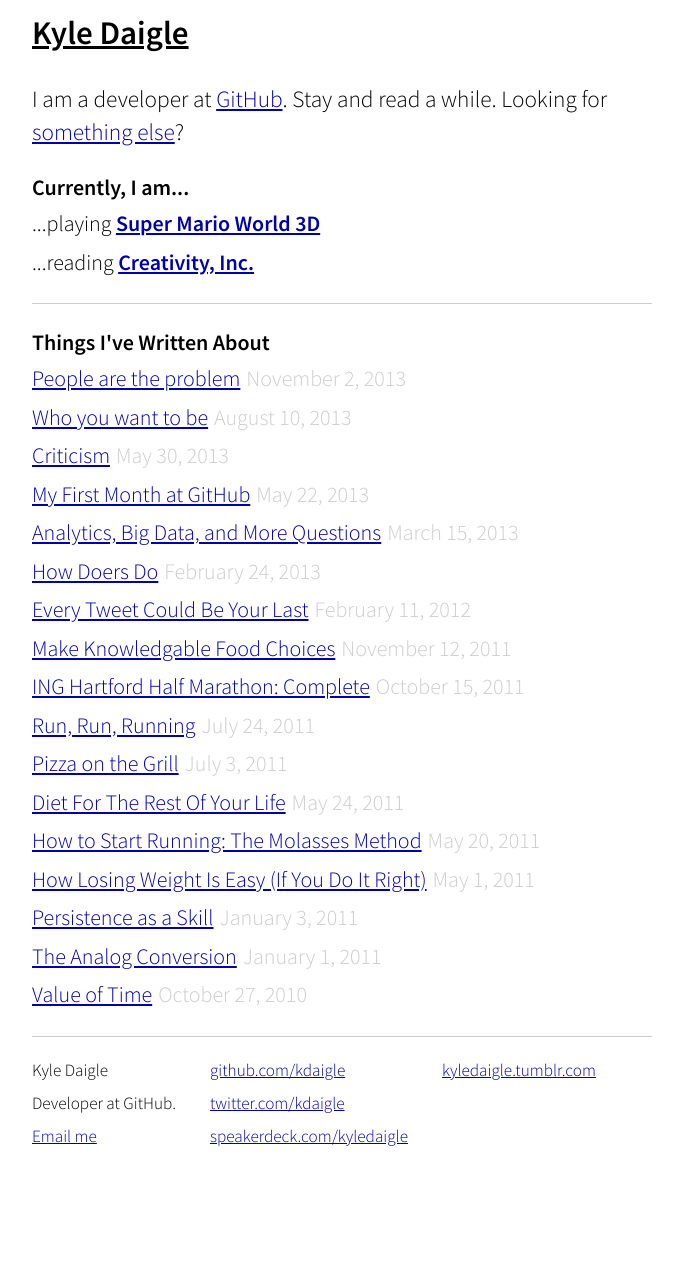
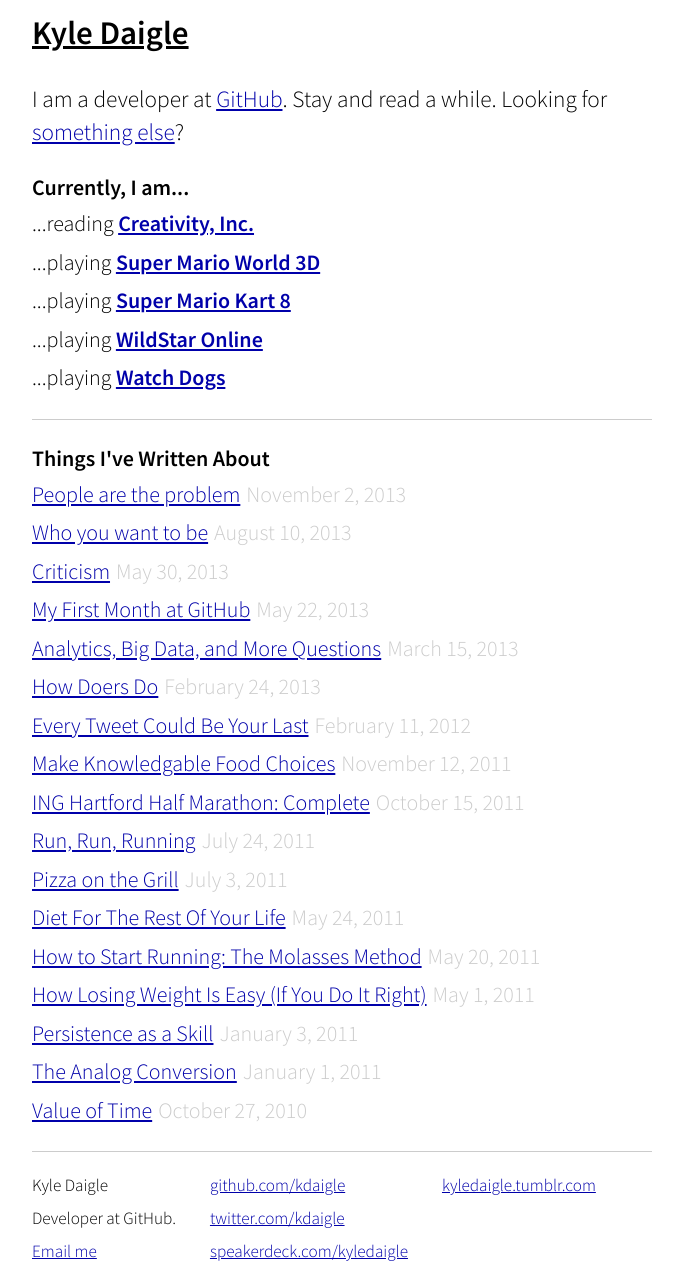
Before and after one commit to kdaigle/kdaigle.github.io, a Jekyll site: the page built from index.html, in a window 1280 px wide. Shown: the whole page, without its empty margins (298-981 px from the left). Built offline with Jekyll 4.4.1, drawn with Linux system fonts in a browser that asks for light colours; before the commit the page ends 1170 px from its top, so only the background shows below that.

Commit message:
Add some more games I'm currently playing

```diff
--- a/index.html
+++ b/index.html
@@ -10,8 +10,11 @@
   </p>
   <h3>Currently, I am...</h3>
   <ul class="currently">
+    <li>...reading <a href="http://amzn.to/1pHg5WT">Creativity, Inc.</a></li>
     <li>...playing <a href="http://amzn.to/1m0UYem">Super Mario World 3D</a></li>
-    <li>...reading <a href="http://amzn.to/1pHg5WT">Creativity, Inc.</a></li>
+    <li>...playing <a href="http://amzn.to/1jmBD6J">Super Mario Kart 8</a></li>
+    <li>...playing <a href="http://amzn.to/1lqj1qO">WildStar Online</a></li>
+    <li>...playing <a href="http://amzn.to/1kR0EeM">Watch Dogs</a></li>
   </ul>
   <hr/>
   <h3>Things I've Written About</h3>
```
